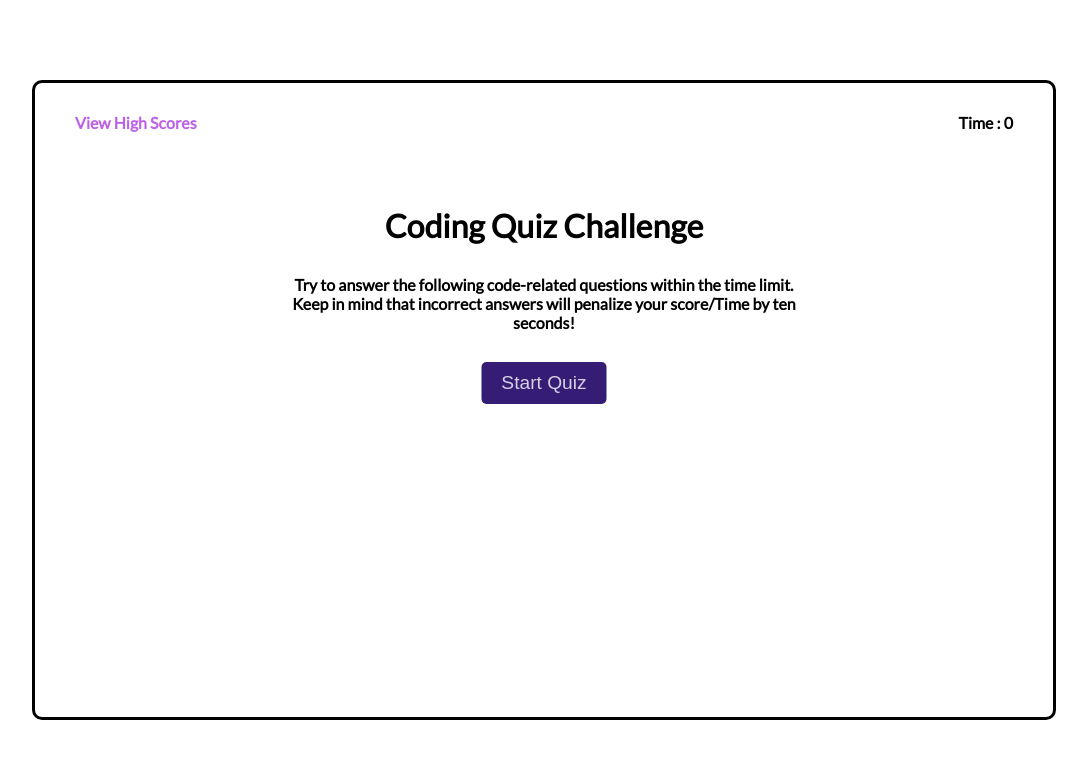
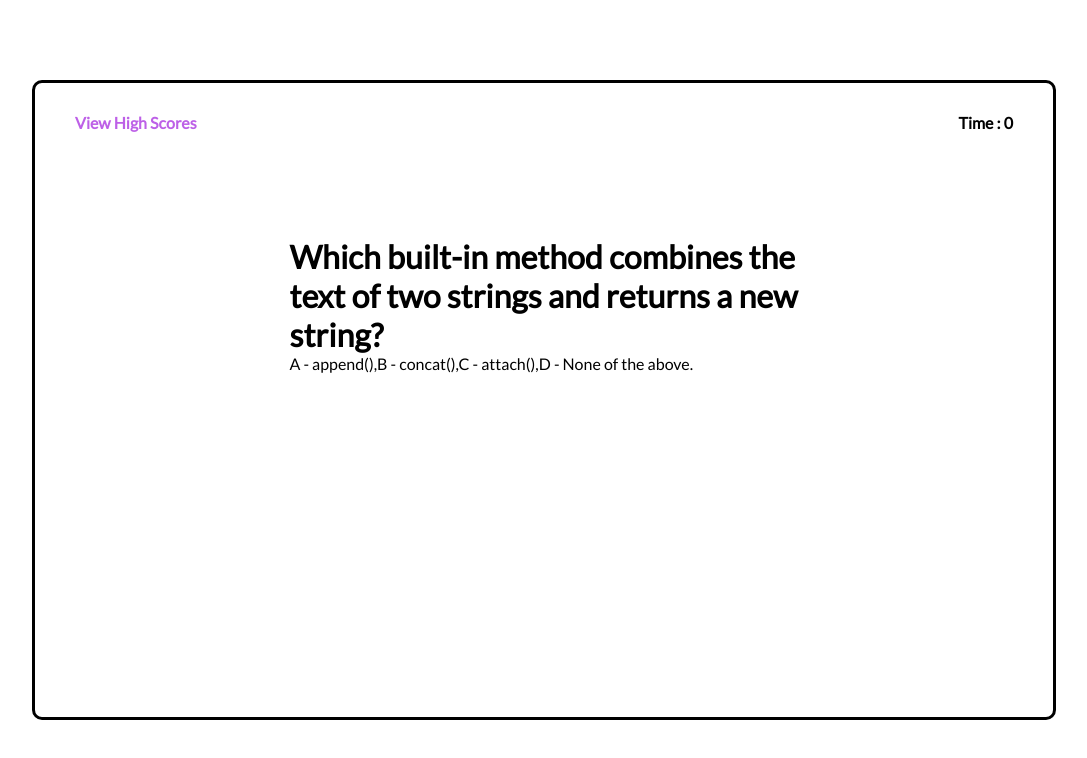
Before and after one commit to kirti18patel/codeQuiz, a plain HTML site: page index.html in a window 1280 px wide. Both pictures are taken after a click on the button "Start Quiz". Shown: the whole page, without its empty margins (96-1183 px from the left). Drawn offline with Linux system fonts and the light colour scheme.

Commit message:
more questions added

```diff
--- a/assets/css/style.css
+++ b/assets/css/style.css
@@ -55,3 +55,15 @@ body{
     border-radius: 5px;
     margin-top: 30px;
 }
+.questionsBox{
+    position: absolute;
+    top: 35%;
+    left: 50%;
+    transform: translate(-50%,-50%);
+}
+.question{
+    font-weight:1000;
+}
+.options-list{
+    list-style: none;
+}
--- a/assets/js/script.js
+++ b/assets/js/script.js
@@ -0,0 +1,51 @@
+var questionBank= [
+    {
+        question : "Which built-in method combines the text of two strings and returns a new string?",
+        options : ["A - append()", "B - concat()" , "C - attach()", "D - None of the above."],
+        answer : "B - concat()"
+    },
+    {
+        question : "Which of the following function of String object causes a string to be displayed as a subscript, as if it were in a <sub> tag?",
+        options : ["A - sup()", "B - small()", "C - strike()", "D - sub()"],
+        answer : "D - sub()"
+    },
+    {
+        question : "Which of the following function of Array object reverses the order of the elements of an array?",
+        options : ["A - reverse()","B - push()", "C - reduce()", "D - reduceRight()"],
+        answer : "A - reverse()"
+    },
+    {
+        question : "Which built-in method returns the length of the string?",
+        options : ["A - length()", "B - size()", "C - index()", "D - None of the above."],
+        answer : "A - length()"
+    },
+    {
+        question : "How can you get the type of arguments passed to a function?",
+        options : ["A - using typeof operator", "B - using getType function", "C - Both of the above", "D - None of the above."],
+        answer : "A - using typeof operator"
+    },
+    {
+        question : "Which of the following function of String object causes a string to be displayed as struck-out text, as if it were in a <strike> tag?",
+        options : ["A - sup()", "B - small()", "C - strike()", "D - sub()"],
+        answer : "C - strike()"
+    }
+];
+
+var button = document.querySelector(".start-btn");
+var headingBox = document.querySelector(".heading-box");
+var questionsBox = document.querySelector(".questionsBox");
+
+var displayQuestions = function(){
+    headingBox.remove();
+    var questions = document.createElement("h1");
+    questions.textContent = questionBank[0].question;
+    questions.className = "question";
+    questionsBox.appendChild(questions);
+
+    var options = document.createElement("li");
+    options.textContent = questionBank[0].options;
+    options.className = "options-list";
+    questionsBox.appendChild(options);
+};
+
+button.addEventListener("click", displayQuestions);
--- a/index.html
+++ b/index.html
@@ -18,6 +18,7 @@
             <h4 class="instructions">Try to answer the following code-related questions within the time limit. <br>Keep in mind that incorrect answers will penalize your score/Time by ten seconds!</h3>
             <button class="start-btn">Start Quiz</button>
         </div>
+        <div class="questionsBox"></div>
     </main>
     <script src="./assets/js/script.js"></script>
 </body>
```
